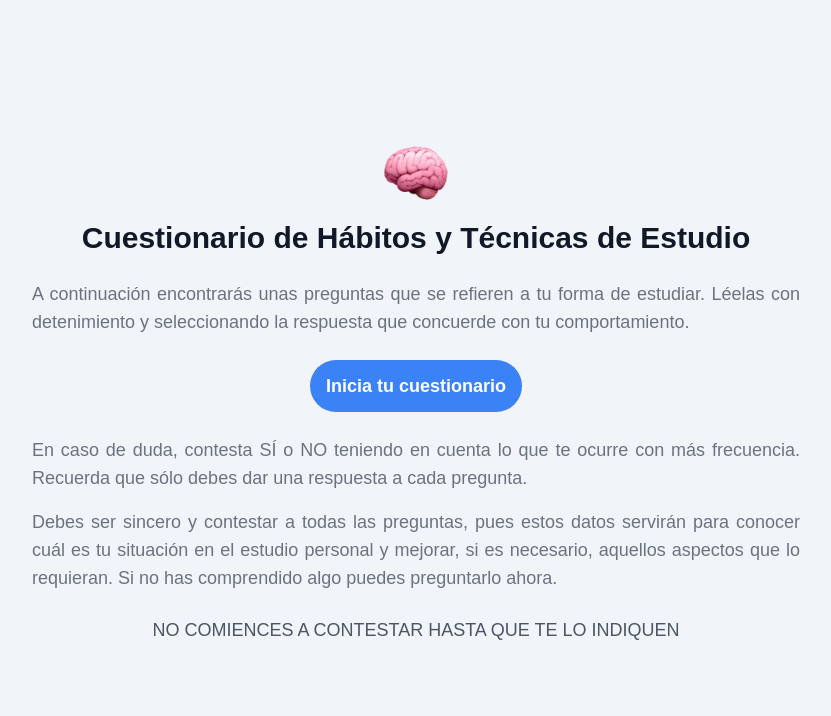
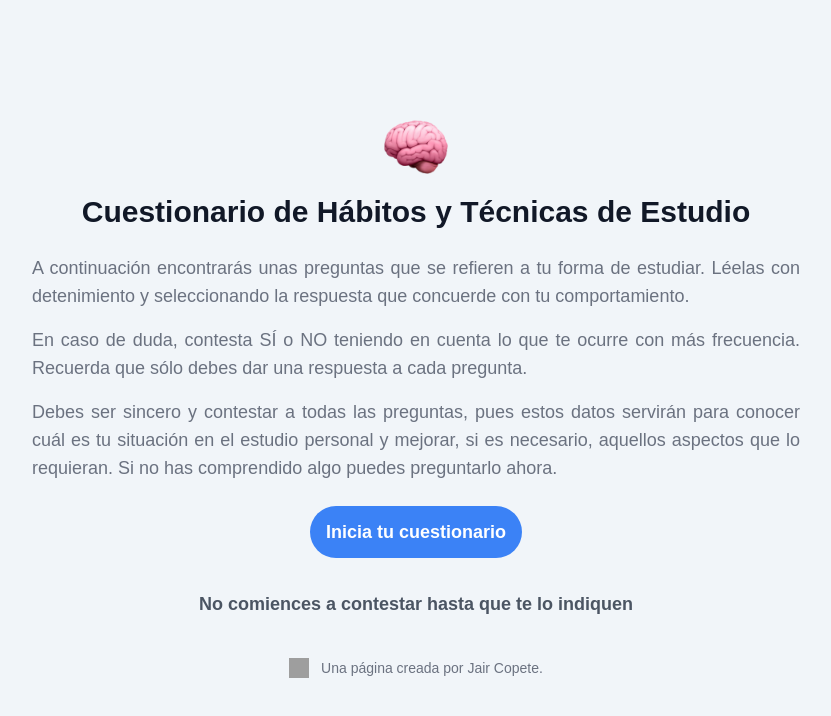
Before and after one commit to JairCopete17/chte, a React (Vite) app: page / in a window 1280 px wide. Shown: the top 716 px of the page, without its empty margins (224-1055 px from the left). Built offline with nearby package versions, Linux system fonts and the light colour scheme; grey boxes are pictures that could not be loaded.

Commit message:
Add form component

```diff
--- a/src/App.jsx
+++ b/src/App.jsx
@@ -1,35 +1,58 @@
+import { useState } from 'react';
 import brainLogo from './assets/brain.png'
+import Form from './components/Form';
 import './index.css'
 
 function App() {
+  const [start, setStart] = useState(false)
+
+  const handleStart = (e) => {
+    e.preventDefault()
+    setStart(true)
+  }
+
   return (
     <div className='font-sans bg-slate-100 text-gray-900 lg:landscape:p-0 md:text-lg'>
       <main className='mx-auto max-w-5xl min-h-screen flex flex-col items-center justify-center lg:landscape:p-0'>
-        <header className='w-11/12 md:w-3/4 text-justify flex flex-col items-center py-4 select-none'>
+        <header className='w-11/12 md:w-3/4 text-justify flex flex-col items-center pt-4 select-none'>
           <img
             src={brainLogo}
             alt="CHTE logo"
             className="w-16 h-16"
           />
-          <h1 className='text-2xl font-bold text-center py-4 md:text-3xl'>Cuestionario de Hábitos y Técnicas de Estudio</h1>
-          <p className='text-gray-500 py-2'>
-            A continuación encontrarás unas preguntas que se refieren a tu forma de estudiar. Léelas con detenimiento y seleccionando la respuesta que concuerde con tu comportamiento.
-          </p>
+          <h1 className='text-2xl font-bold text-center pt-4 md:text-3xl'>Cuestionario de Hábitos y Técnicas de Estudio</h1>
         </header>
-        <button className='bg-blue-500 hover:bg-blue-700 text-white font-bold py-3 px-4 rounded-full'>
-          Inicia tu cuestionario
-        </button>
-        <section className='w-11/12 md:w-3/4 text-justify flex flex-col items-center py-4 select-none'>
-          <p className='text-gray-500 py-2'>
-            En caso de duda, contesta SÍ o NO teniendo en cuenta lo que te ocurre con más frecuencia. Recuerda que sólo debes dar una respuesta a cada pregunta.
-          </p>
-          <p className='text-gray-500 py-2'>
-            Debes ser sincero y contestar a todas las preguntas, pues estos datos servirán para conocer cuál es tu situación en el estudio personal y mejorar, si es necesario, aquellos aspectos que lo requieran. Si no has comprendido algo puedes preguntarlo ahora.
-          </p>
-          <h3 className='text-center text-gray-600 py-4'>
-            NO COMIENCES A CONTESTAR HASTA QUE TE LO INDIQUEN
-          </h3>
-        </section>
+        {start
+          ? <Form />
+          : <section className='w-11/12 md:w-3/4 text-justify text-gray-500 flex flex-col items-center pt-4'>
+              <p className='py-2'>
+                A continuación encontrarás unas preguntas que se refieren a tu forma de estudiar. Léelas con detenimiento y seleccionando la respuesta que concuerde con tu comportamiento.
+              </p>
+              <p className='py-2'>
+                En caso de duda, contesta SÍ o NO teniendo en cuenta lo que te ocurre con más frecuencia. Recuerda que sólo debes dar una respuesta a cada pregunta.
+              </p>
+              <p className='py-2'>
+                Debes ser sincero y contestar a todas las preguntas, pues estos datos servirán para conocer cuál es tu situación en el estudio personal y mejorar, si es necesario, aquellos aspectos que lo requieran. Si no has comprendido algo puedes preguntarlo ahora.
+              </p>
+              <button
+                className='bg-blue-500 hover:bg-blue-700 text-white font-bold my-4 py-3 px-4 rounded-full'
+                onClick={handleStart}
+              >
+                Inicia tu cuestionario
+              </button>
+              <h3 className='text-center text-gray-600 font-bold py-4'>
+                No comiences a contestar hasta que te lo indiquen
+              </h3>
+              <footer className='text-sm flex flex-row items-center py-6'>
+                <img
+                  src="https://emojicdn.elk.sh/🥷?style=apple"
+                  alt="Ninja emoji"
+                  className="w-5 h-5 mr-3"
+                />
+                Una página creada por Jair Copete.
+              </footer>
+            </section>
+        }
       </main>
     </div>
   )
--- /dev/null
+++ b/src/components/Form.jsx
@@ -0,0 +1,72 @@
+import { useState } from 'react'
+import { info, preguntas } from '../utils/questions'
+
+export default function Form () {
+  const [infoTaken, setInfoTaken] = useState(false)
+  const [currentQuestion, setcurrentQuestion] = useState(0)
+  let interval = preguntas.slice(currentQuestion, currentQuestion + 10)
+
+  const handleClick = (e) => {
+    e.preventDefault()
+    currentQuestion > 40
+      ? interval = preguntas.slice(49,55)
+      : setcurrentQuestion(currentQuestion + 10)
+  }
+
+  const handleStart = (e) => {
+    e.preventDefault()
+    setInfoTaken(true)
+  }
+
+  return (
+    <form className='flex flex-col items-center pt-4 md:gap-4 w-11/12 md:w-3/4'>
+      {infoTaken
+        ? <>
+          {interval.map((pregunta, index) => (
+            <article
+              className='bg-slate-200 flex flex-row items-center justify-between px-2 py-4 w-full min-h-min rounded overflow-hidden shadow-md'
+              key={index}
+            >
+              <label className='px-4'>{pregunta}</label>
+              <article className='flex flex-row items-center px-2 py-4'>
+                <input type='radio' value='yes' name={pregunta} for={pregunta} />
+                <label className='px-2'>Sí</label>
+                <input type='radio' value='no' name={pregunta} for={pregunta}/>
+                <label className='px-2'>No</label>
+              </article>
+            </article>
+          ))}
+          <button
+            type='button'
+            className='bg-blue-500 hover:bg-blue-700 text-white font-bold my-4 py-3 px-4 rounded-full'
+            onClick={handleClick}
+          >
+            Siguiente bloque de preguntas
+          </button>
+        </>
+        : <>
+          {info.map((informacion, index) =>
+          <article
+            className='bg-slate-200 flex flex-row items-center justify-between px-2 py-4 w-full min-h-min rounded overflow-hidden shadow-md'
+            key={index}
+          >
+            <label className='px-4'>{informacion}</label>
+            <input
+              required
+              type='text'
+              className='bg-slate-100 border-2 border-gray-300 rounded w-2/3 md:w-1/2 py-2 px-4 text-gray-700 leading-tight focus:outline-none focus:bg-slate-50 focus:border-blue-500'
+            />
+          </article>
+          )}
+          <button
+            type='button'
+            className='bg-blue-500 hover:bg-blue-700 text-white font-bold my-4 py-3 px-4 rounded-full'
+            onClick={handleStart}
+          >
+            Iniciar bloque de preguntas
+          </button>
+        </>
+      }
+    </form>
+  )
+}
```
